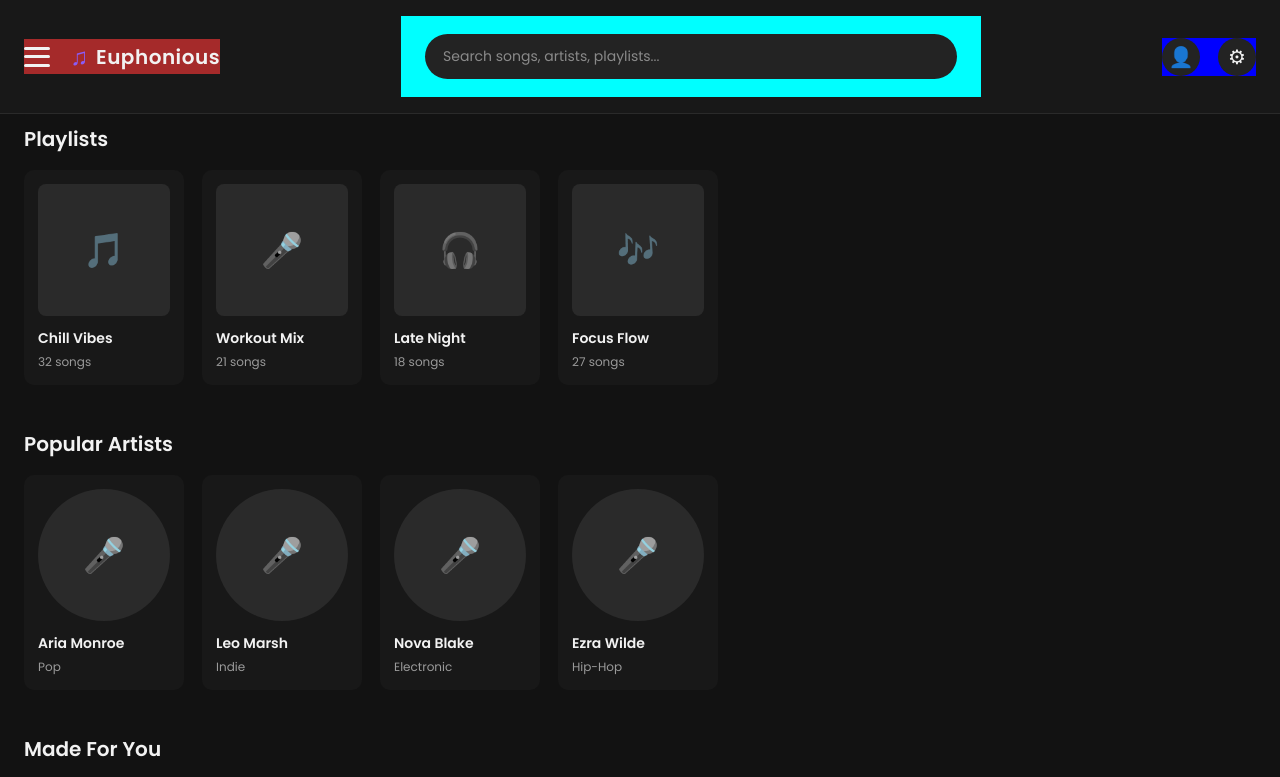
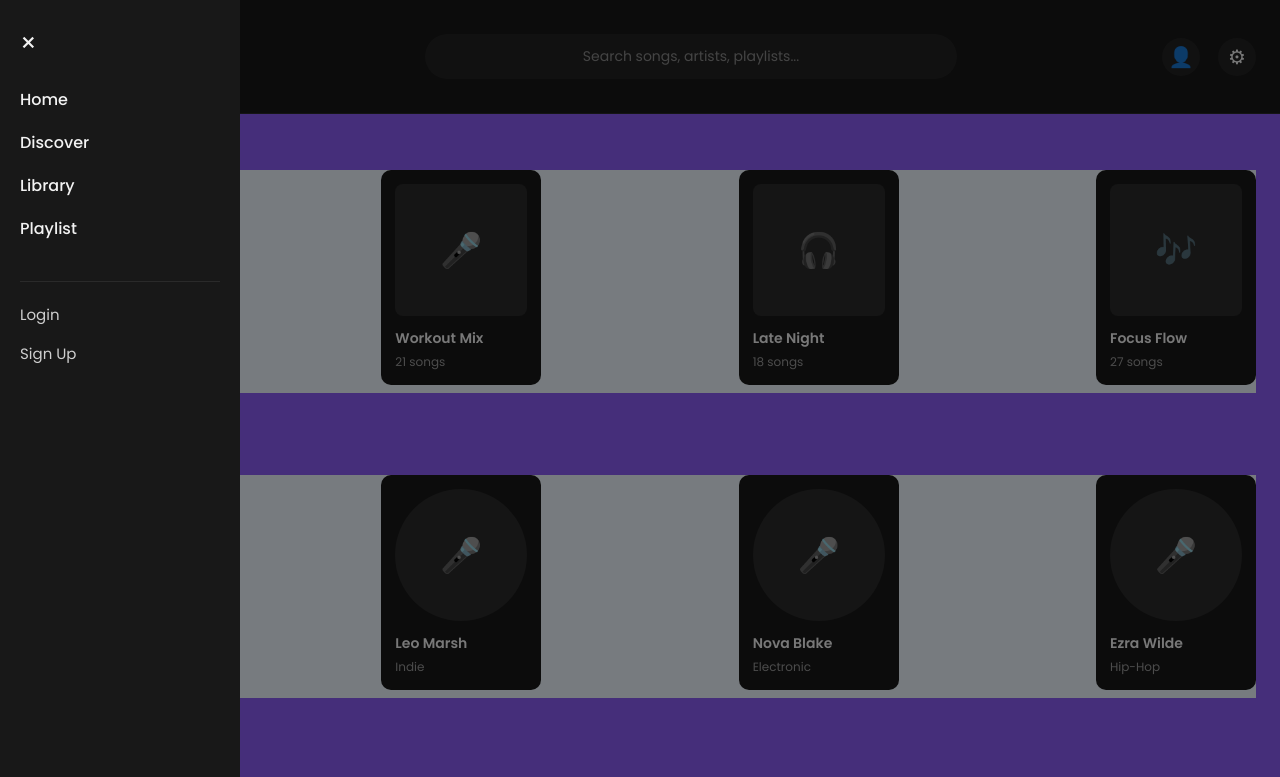
Before and after one commit to riddhibahuguna06/euphonious-music-app, a plain HTML site: page frontend/index.html in a window 1280 px wide. Both pictures are taken after a click on the element 37 px from the left and 56 px from the top of the page. Shown: the top 777 px of the page. Drawn offline with Linux system fonts and the light colour scheme.

Commit message:
Add hidden menu bar

```diff
--- a/frontend/script.js
+++ b/frontend/script.js
@@ -1,4 +1,14 @@
-let sideBar = document.querySelector("#sideBar");
-let menu = document.querySelector("#sidebar-close");
+let sideBar = document.querySelector("#sidebar");
+let close = document.querySelector("#sidebar-close");
+let open = document.querySelector("#menu-icon")
+let overlay = document.querySelector("#overlay");
 
-menu.addEventListener("click", () => {});
+open.addEventListener("click", () => {
+sidebar.classList.add("open");
+overlay.classList.add("show");
+});
+
+close.addEventListener("click" , () => {
+    sidebar.classList.remove("open");
+    overlay.classList.remove("show");
+});
--- a/frontend/style.css
+++ b/frontend/style.css
@@ -25,7 +25,6 @@ body {
   display: flex;
   align-items: center;
   gap: 20px;
-  background-color: brown;
 }
 
 /* hamburger menu icon */
@@ -67,7 +66,6 @@ body {
   display: flex;
   align-items: center;
   gap: 18px;
-  background-color: blue;
 }
 
 #profile-icon,
@@ -91,8 +89,7 @@ body {
 /* ============ SEARCH BAR ============ */
 #search-container {
   padding: 18px 24px;
-  background-color: aqua;
-  width: 100%;
+  width : 100% ;
   max-width: 580px;
 }
 
@@ -107,6 +104,7 @@ body {
   font-family: 'Poppins', sans-serif;
   font-size: 14px;
   outline: none;
+  text-align: center;
 }
 
 #search-input::placeholder {
@@ -200,6 +198,7 @@ body {
 /* ============ MAIN CONTENT ============ */
 #main-content {
   padding: 10px 24px 60px;
+  background-color:#8b5cf6 ;
 }
 
 .content-section {
@@ -217,6 +216,8 @@ body {
   gap: 18px;
   overflow-x: auto;
   padding-bottom: 8px;
+  background-color: aliceblue;
+  justify-content: space-between;
 }
 
 .card {
```
Also changed, not shown: frontend/index.html (line endings or trailing spaces).
